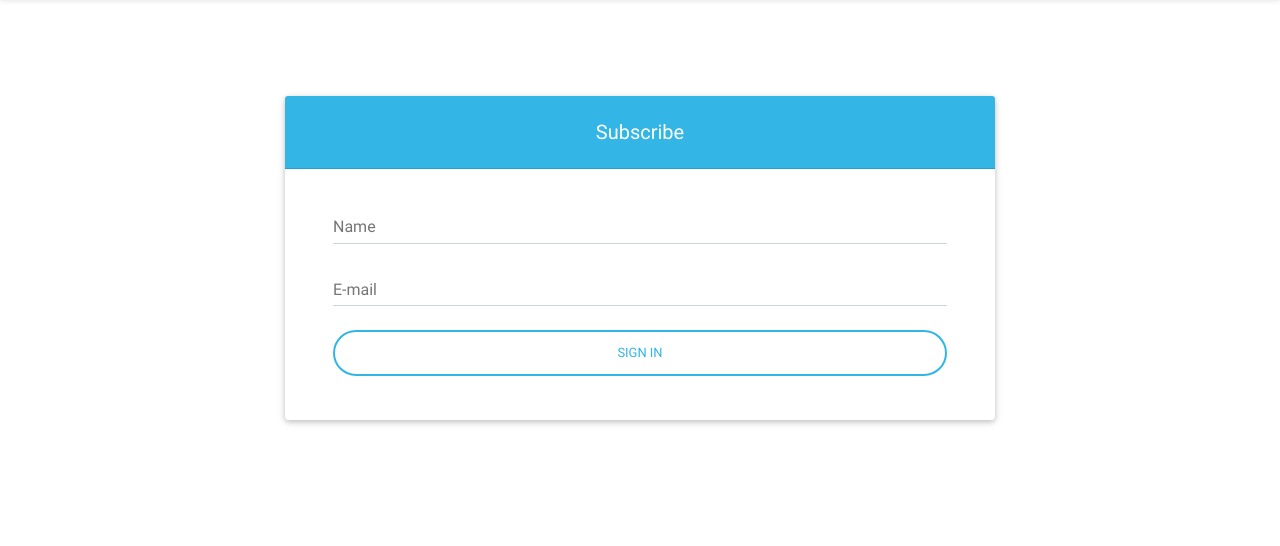
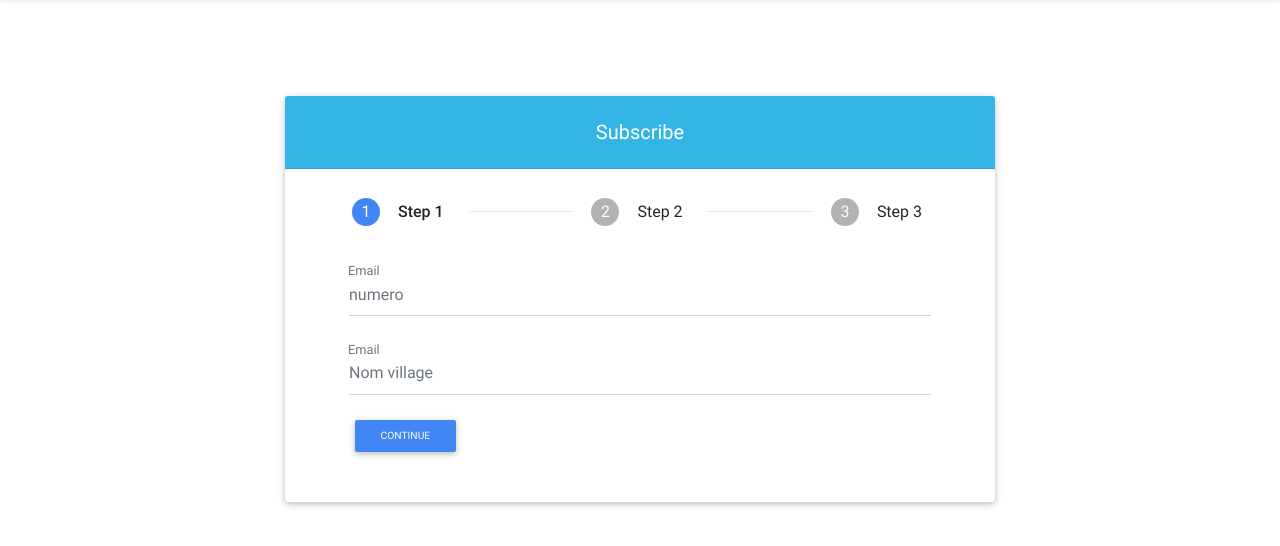
Before and after one commit to sehalab/bsea, a Laravel app: page /home in a window 1280 px wide. Shown: the part 56-602 px from the top of the page. Run offline with Laravel 8, Linux system fonts and the light colour scheme; the visitor is signed in with stand-in values (Sample User, id 1); some libraries are stand-ins or nearby versions.

Commit message:
adding stepper

```diff
--- a/app/Foyer.php
+++ b/app/Foyer.php
@@ -6,5 +6,7 @@ use Illuminate\Database\Eloquent\Model;
 
 class Foyer extends Model
 {
-    //
+    protected $fillable = [
+        'numero', 'nom_village', 'photo', 'user_id',
+    ];
 }
--- a/resources/views/home.blade.php
+++ b/resources/views/home.blade.php
@@ -13,27 +13,56 @@
 
     <!--Card content-->
     <div class="card-body px-lg-5">
+        <ul class="stepper horizontal" id="horizontal-stepper">
+        <li class="step active">
+            <div class="step-title waves-effect waves-dark">Step 1</div>
+            <div class="step-new-content">
+                <form method="POST" action="{{ route('foyer.store') }}" class="text-center" style="color: #757575;" action="#!">
+                    @csrf
+                    <div class="row">
+                        <!-- Name -->
+                        <div class="md-form col-12 ml-auto mt-3">
+                            <input type="text" id="materialSubscriptionFormPasswords" name="numero" class="validate form-control" placeholder="numero">
+                            <label for="materialSubscriptionFormPasswords">Email</label>
+                        </div>
+                        <div class="md-form col-12 ml-auto mt-3">
+                            <input type="text" id="village" name="nom_village" class="validate form-control" placeholder="Nom village">
+                            <label for="village">Email</label>
+                        </div>
+                    </div>
+                    <!-- Form -->
+                    <div class="step-actions">
+                        <button type="submit" class="waves-effect waves-dark btn btn-sm btn-primary next-step" data-feedback="someFunction21">CONTINUE</button>
+                    </div>
+                </form>
+            </div>
+        </li>
+        <li class="step">
+            <div class="step-title waves-effect waves-dark">Step 2</div>
+            <div class="step-new-content">
+            <div class="row">
+                <div class="md-form col-12 ml-auto">
+                <input id="password-horizontal" type="password" class="validate form-control" required>
+                <label for="password-horizontal">Your password</label>
+                </div>
+            </div>
+            <div class="step-actions">
+                <button class="waves-effect waves-dark btn btn-sm btn-primary next-step" data-feedback="someFunction21">CONTINUE</button>
+                <button class="waves-effect waves-dark btn btn-sm btn-secondary previous-step">BACK</button>
+            </div>
+            </div>
+        </li>
+        <li class="step">
+            <div class="step-title waves-effect waves-dark">Step 3</div>
+            <div class="step-new-content">
+            Finish!
+            <div class="step-actions">
+                <button class="waves-effect waves-dark btn-sm btn btn-primary m-0 mt-4" type="button">SUBMIT</button>
+            </div>
+            </div>
+        </li>
+    </ul>
 
-        <!-- Form -->
-        <form class="text-center" style="color: #757575;" action="#!">
-
-            <!-- Name -->
-            <div class="md-form mt-3">
-                <input type="text" id="materialSubscriptionFormPasswords" class="form-control">
-                <label for="materialSubscriptionFormPasswords">Name</label>
-            </div>
-
-            <!-- E-mai -->
-            <div class="md-form">
-                <input type="email" id="materialSubscriptionFormEmail" class="form-control">
-                <label for="materialSubscriptionFormEmail">E-mail</label>
-            </div>
-
-            <!-- Sign in button -->
-            <button class="btn btn-outline-info btn-rounded btn-block z-depth-0 my-4 waves-effect" type="submit">Sign in</button>
-
-        </form>
-        <!-- Form -->
 
     </div>
 
--- a/resources/views/layouts/app.blade.php
+++ b/resources/views/layouts/app.blade.php
@@ -11,15 +11,17 @@
 
     <!-- Scripts -->
     <script src="{{ asset('js/app.js') }}" defer></script>
-
+    <link href="/css/fontawesome-all.css" rel="stylesheet">
+    <link rel="stylesheet" href="/css/font-awesome.min.css">
     <!-- Fonts -->
-    <link rel="dns-prefetch" href="//fonts.gstatic.com">
-    <link rel="stylesheet" href="https://use.fontawesome.com/releases/v5.8.2/css/all.css">
     <!-- Bootstrap core CSS -->
     <link href="/css/bootstrap.min.css" rel="stylesheet">
     <!-- Material Design Bootstrap -->
     <link href="/css/mdb.min.css" rel="stylesheet">
     <!-- Your custom styles (optional) -->
+    <link href="/css/addons-pro/stepper.css" rel="stylesheet">
+    <!-- Stepper CSS - minified-->
+    <link href="/css/addons-pro/stepper.min.css" rel="stylesheet">
     <link href="/css/style.min.css" rel="stylesheet">
 </head>
 <body>
@@ -80,7 +82,7 @@
             </div>
         </main>
     </div>
-    <script type="text/javascript" src="/js/jquery-3.4.1.min.js"></script>
+    <script type="text/javascript" src="/js/jquery-3.4.0.min.js"></script>
     <!-- Bootstrap tooltips -->
     <script type="text/javascript" src="/js/popper.min.js"></script>
     <!-- Bootstrap core JavaScript -->
@@ -88,10 +90,45 @@
     <!-- MDB core JavaScript -->
     <script type="text/javascript" src="/js/mdb.min.js"></script>
     <!-- Initializations -->
+    <script type="text/javascript" src="/js/addons-pro/stepper.js"></script>
+    <!-- Stepper JavaScript - minified -->
+    <script type="text/javascript" src="/js/addons-pro/stepper.min.js"></script>
     <script type="text/javascript">
         // Animations initialization
         new WOW().init();
 
     </script>
+    <script>
+        // Data Picker Initialization
+        $('.datepicker').pickadate();
+    </script>
+    <script>
+        // Material Select Initialization
+        $(document).ready(function() {
+        $('.mdb-select').materialSelect();
+        });
+    </script>
+    <script>
+        function someFunction() {
+            setTimeout(function ()
+            {
+                $('#feedback-step').nextStep();
+            }, 2000);
+        }
+
+        $(document).ready(function ()
+        {
+            $('.stepper').mdbStepper();
+        })
+        $(document).ready(function () {
+            $('.stepper').mdbStepper();
+        })
+
+        function someFunction21() {
+            setTimeout(function () {
+                $('#horizontal-stepper').nextStep();
+            }, 2000);
+        }
+    </script>
 </body>
 </html>
--- a/routes/web.php
+++ b/routes/web.php
@@ -11,7 +11,7 @@ use Illuminate\Support\Facades\Route;
 | routes are loaded by the RouteServiceProvider within a group which
 | contains the "web" middleware group. Now create something great!
 |
-*/
+ */
 
 Route::get('/', function () {
     return view('welcome');
@@ -20,3 +20,4 @@ Route::get('/', function () {
 Auth::routes();
 
 Route::get('/home', 'HomeController@index')->name('home');
+Route::resource('/foyer', 'FoyerController');
```
Also changed, not shown: app/Http/Controllers/FoyerController.php (added, +92 -0 lines).
